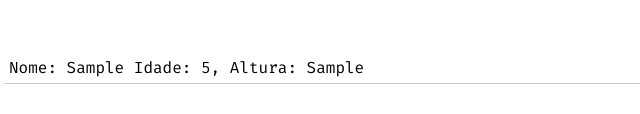
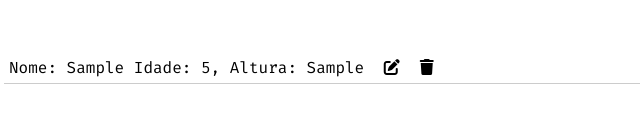
Before and after one commit to obrunofontana/examples-web-js, a plain HTML site: page example-list-message-from-array/index.html in a window 1280 px wide. Both pictures are taken after typing "Sample", "5", "Sample" into the empty fields and a click on the button "ADICIONAR". Shown: the part 264-378 px from the top of the page, 252-892 px from the left. Drawn offline with Linux system fonts and the light colour scheme.

Commit message:
feat: adiciona icones de editar e remover

```diff
--- a/example-list-message-from-array/index.html
+++ b/example-list-message-from-array/index.html
@@ -32,6 +32,7 @@
 
   </section>
 
+  <script src="https://kit.fontawesome.com/d1a9aca78a.js" crossorigin="anonymous"></script>
   <script src="main.js"></script>
 </body>
 </html>
--- a/example-list-message-from-array/main.js
+++ b/example-list-message-from-array/main.js
@@ -3,6 +3,23 @@
 const loadPeoples = () => {
   const itemsJaArmazenados = localStorage.getItem('listaDePessoas');
   return itemsJaArmazenados ? JSON.parse(itemsJaArmazenados) : [];
+}
+
+const span = () => {
+  const span = document.createElement('span');
+  const iconEdit = document.createElement('i');
+  iconEdit.setAttribute('class', 'fas fa-edit');
+  iconEdit.setAttribute('title', 'Editar');
+  iconEdit.setAttribute('style', 'cursor:pointer; margin-inline: 1rem;');
+  span.appendChild(iconEdit);
+
+  const iconRemove = document.createElement('i');
+  iconRemove.setAttribute('class', 'fas fa-trash');
+  iconRemove.setAttribute('title', 'Remover');
+  iconRemove.setAttribute('style', 'cursor:pointer; margin-inline: 1rem;');
+  span.appendChild(iconRemove);
+
+  return span;
 }
 
 const listPeoples = () => {
@@ -17,8 +34,14 @@
 
   peoples.forEach((item, index) => {
     const li = document.createElement('li');
-    li.innerHTML = `Nome: ${item.name} Idade: ${item.age}, Altura: ${item.height}`
-    console.log('ITEMS', item)
+    li.innerHTML =
+
+    `Nome: ${item.name}
+     Idade: ${item.age},
+     Altura: ${item.height}
+     `;
+
+    li.appendChild(span())
     ul.appendChild(li);
   });
 
```
